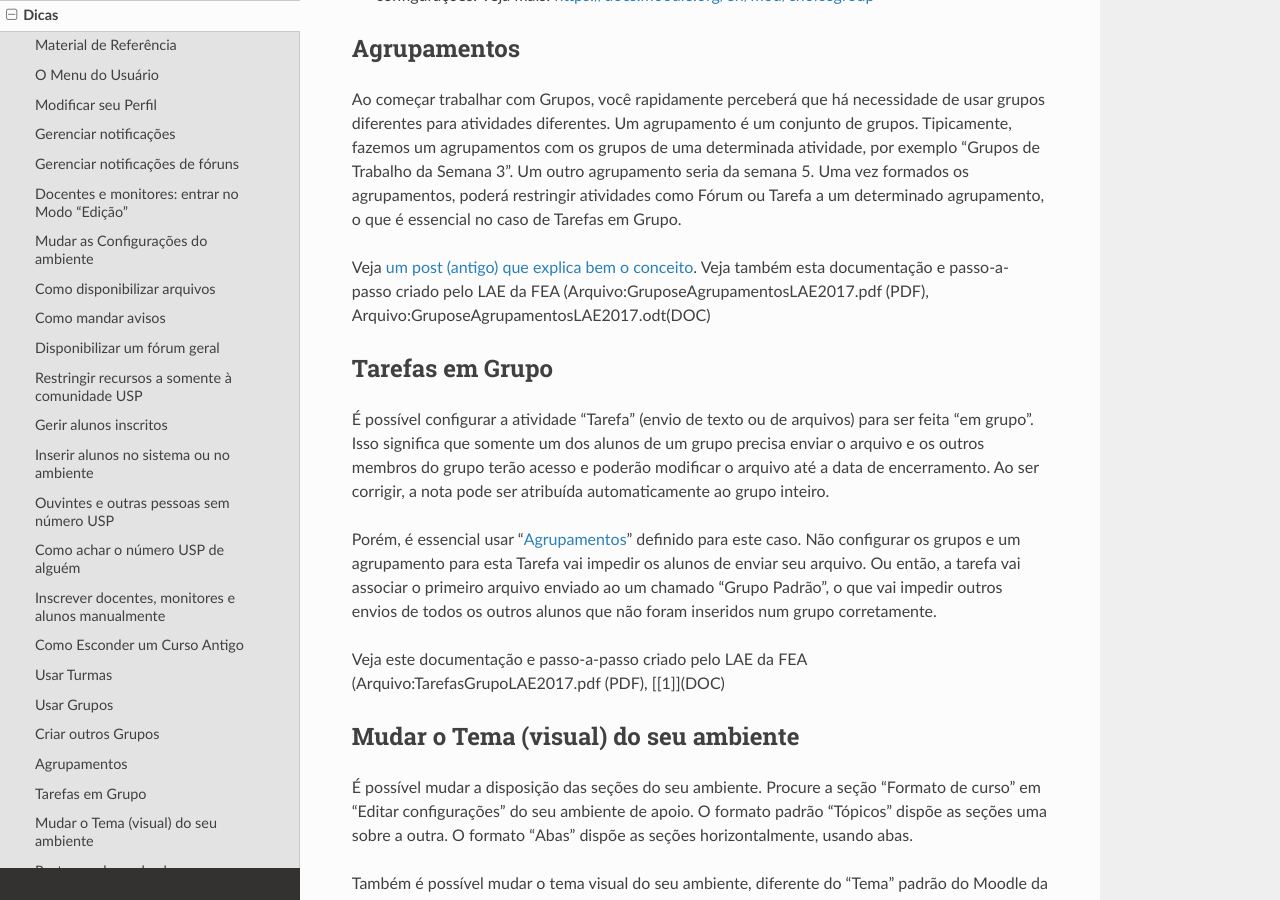
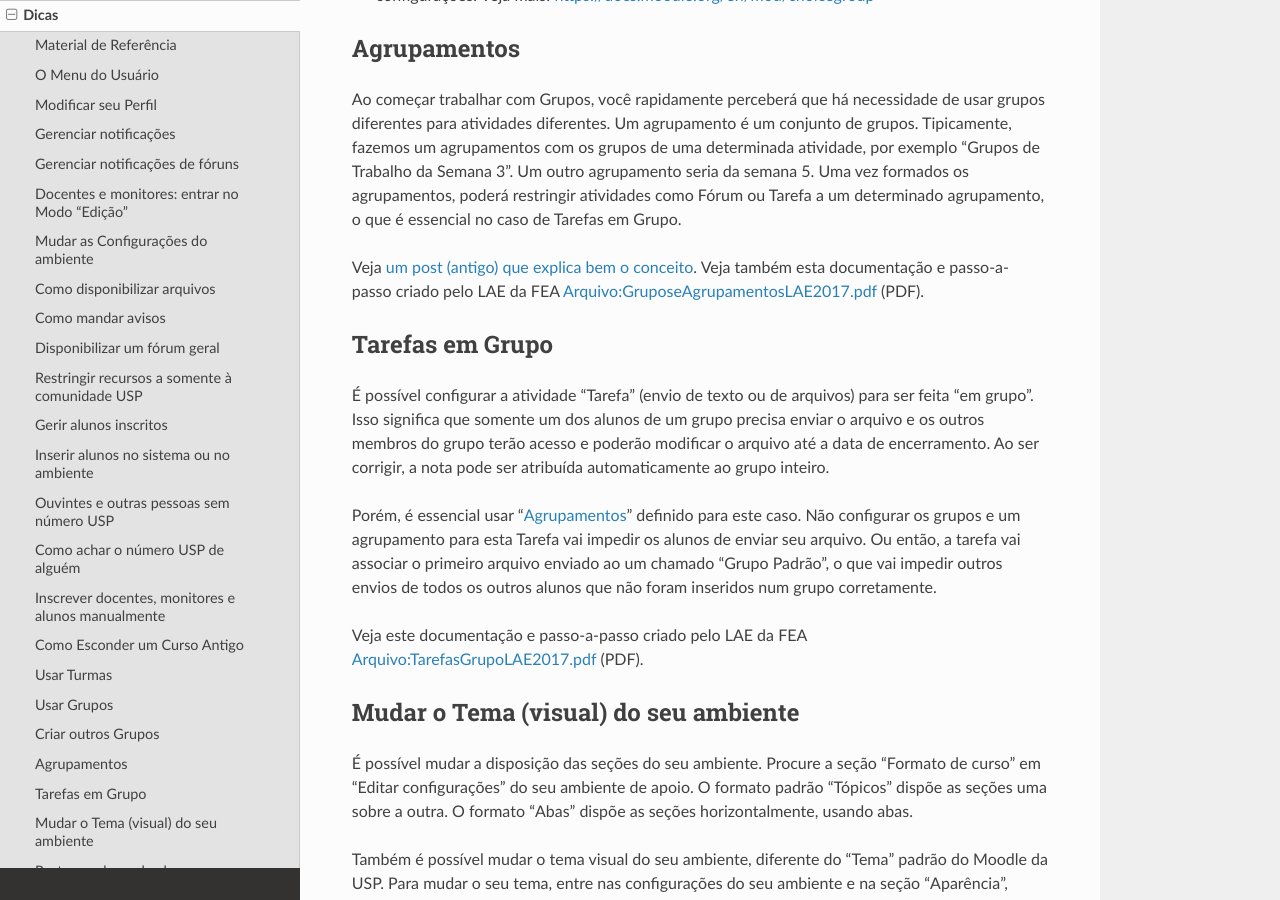
Before and after one commit to atp/atp-moodle-docs, a Sphinx documentation site: the page built from docs/dicas.rst, in a window 1280 px wide and 900 px high, scrolled down 12025 px. Built offline with Sphinx 7.4.7 and the Read the Docs theme 2.0.0, drawn with Linux system fonts in a browser that asks for light colours; some of the changed text lies outside the part shown.

Commit message:
Adicao de PDFs da pagina dicas

```diff
--- a/docs/dicas.rst
+++ b/docs/dicas.rst
@@ -284,7 +284,7 @@ Agrupamentos
 ------------
 Ao começar trabalhar com Grupos, você rapidamente perceberá que há necessidade de usar grupos diferentes para atividades diferentes. Um agrupamento é um conjunto de grupos. Tipicamente, fazemos um agrupamentos com os grupos de uma determinada atividade, por exemplo "Grupos de Trabalho da Semana 3". Um outro agrupamento seria da semana 5. Uma vez formados os agrupamentos, poderá restringir atividades como Fórum ou Tarefa a um determinado agrupamento, o que é essencial no caso de Tarefas em Grupo.
 
-Veja `um post (antigo) que explica bem o conceito`_. Veja também esta documentação e passo-a-passo criado pelo LAE da FEA (Arquivo:GruposeAgrupamentosLAE2017.pdf (PDF), Arquivo:GruposeAgrupamentosLAE2017.odt(DOC)
+Veja `um post (antigo) que explica bem o conceito`_. Veja também esta documentação e passo-a-passo criado pelo LAE da FEA `Arquivo:GruposeAgrupamentosLAE2017.pdf`_ (PDF).
 
 Tarefas em Grupo
 ----------------
@@ -292,7 +292,7 @@ Tarefas em Grupo
 
 Porém, é essencial usar "`Agrupamentos`_" definido para este caso. Não configurar os grupos e um agrupamento para esta Tarefa vai impedir os alunos de enviar seu arquivo. Ou então, a tarefa vai associar o primeiro arquivo enviado ao um chamado "Grupo Padrão", o que vai impedir outros envios de todos os outros alunos que não foram inseridos num grupo corretamente.
 
-Veja este documentação e passo-a-passo criado pelo LAE da FEA (Arquivo:TarefasGrupoLAE2017.pdf (PDF), [[1]](DOC)
+Veja este documentação e passo-a-passo criado pelo LAE da FEA `Arquivo:TarefasGrupoLAE2017.pdf`_ (PDF).
 
 Mudar o Tema (visual) do seu ambiente
 -------------------------------------
@@ -329,7 +329,7 @@ Há duas possibilidades:
      1. (Recomendado) acrescente uma atividade do tipo "Tarefa" no seu ambiente. Nas configurações, na seção "Tipos de envio", des-selecione tudo. Isto quer dizer que aluno não vai enviar nada, mas vai usar esta ferramenta para enviar as notas. Os alunos terão acesso via a Tarefa, e também via o link "Quadro de notas".
      2. Ou, use o link "Administração" > "Configuração do Livro de Notas" para "Adicionar um item de nota". Depois na aba "Ver" ou no link "Relatório de notas" pode "Ativar edição" e colocar as notas diretamente no "Quadro de Notas".
 
-Há outra documentação do "Quadro de Notas", um pouco desatualizada: o que é o quadro de notas, como organizar, como exportar e como importar notas a partir de uma planilha (para divulgar os resultados de uma prova, por exemplo) .
+Há outra documentação do "Quadro de Notas", um pouco desatualizada: `o que é o quadro de notas, como organizar, como exportar e como importar notas a partir de uma planilha`_ (para divulgar os resultados de uma prova, por exemplo) .
 
 Mudar papel para
 ----------------
@@ -357,7 +357,6 @@ Alunos que trancaram uma disciplina (no Júpiter, por exemplo) não serão tirad
 	:align: center
 	:scale: 75
 
-
 .. _`Learn Moodle 3.5`: https://www.youtube.com/watch?v=-0H9HLv41vY&list=PLxcO_MFWQBDehWp4JRrMqUkC-60RBGTs0
 .. _`documentação oficial`: http://docs.moodle.org/
 .. _`FAQ`: https://docs.moodle.org/en/About_Moodle_FAQ
```
Also changed, not shown: other parts of docs/dicas.rst (+3 -0 lines), 2 other files.
